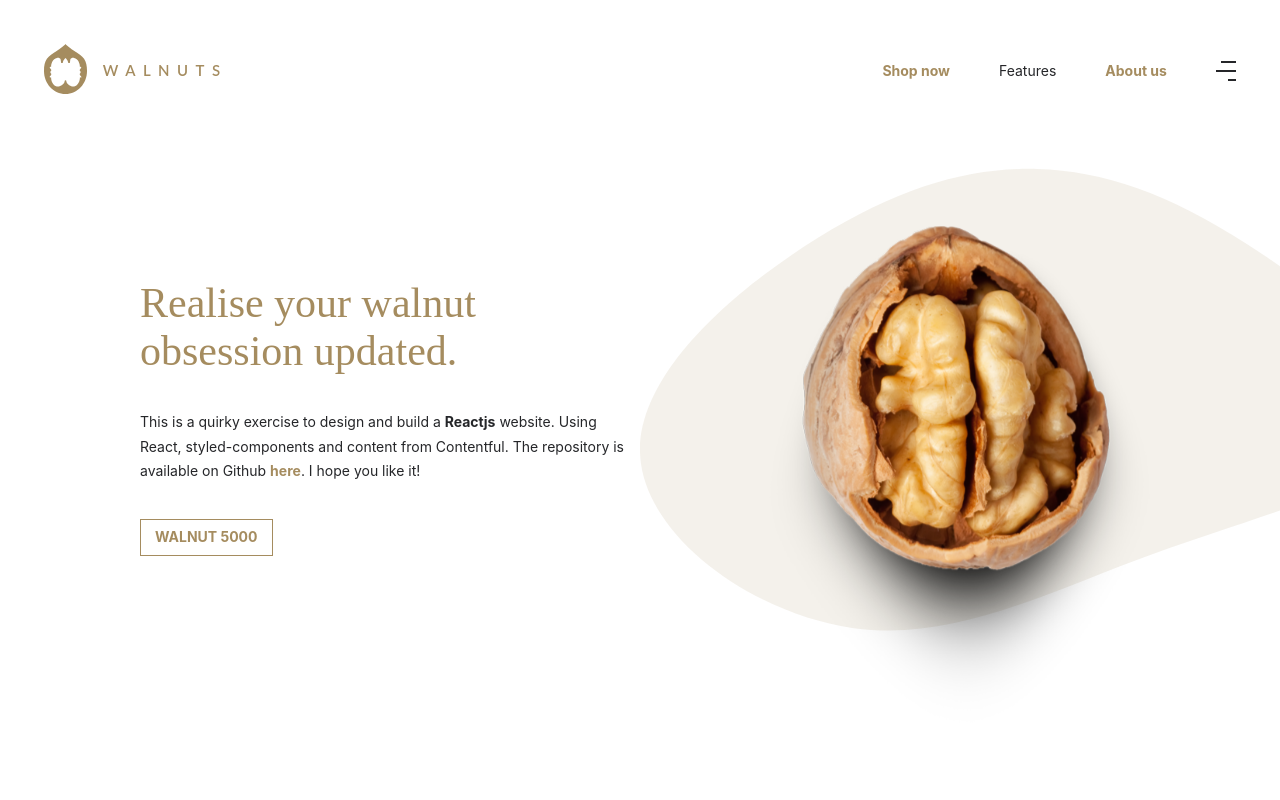
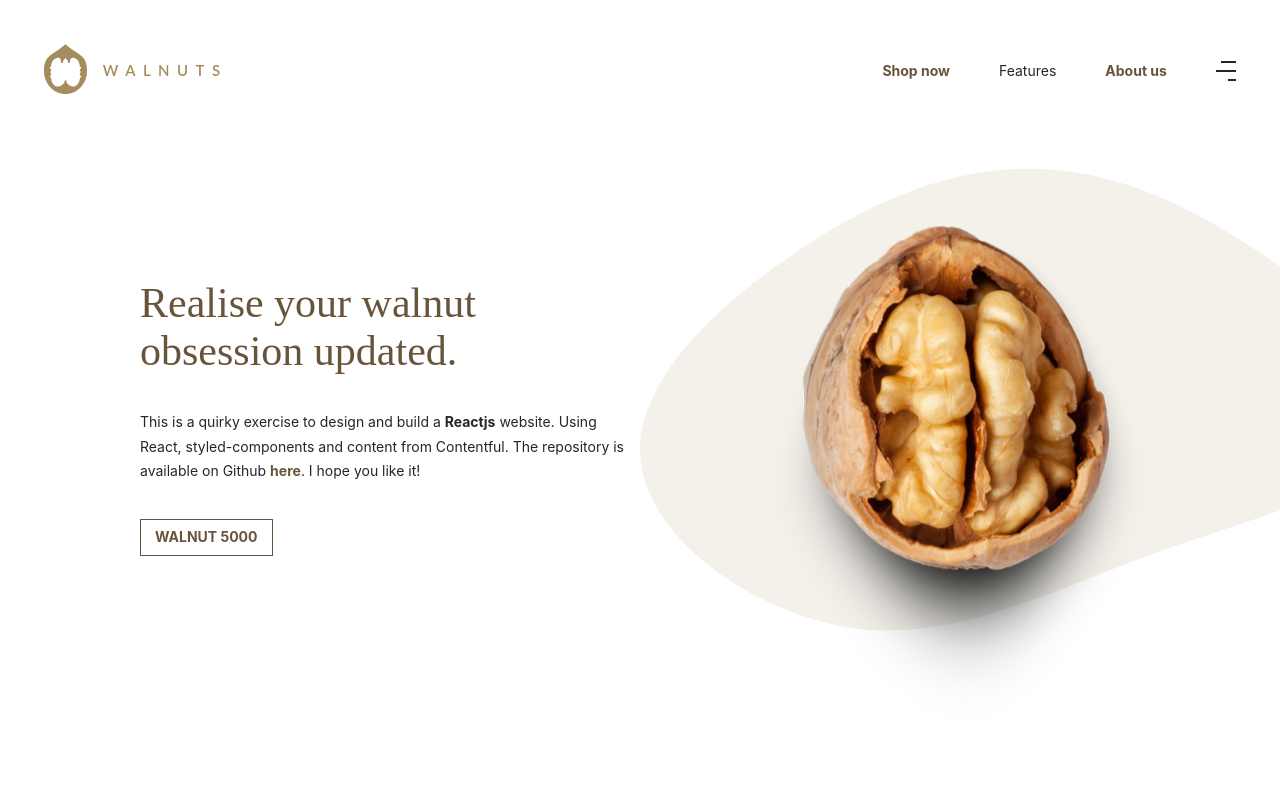
Before and after one commit to kylewetton/walnuts, a React (Create React App) app: page / in a window 1280 px wide. Shown: the top 800 px of the page. Built offline with nearby package versions, Linux system fonts and the light colour scheme.

Commit message:
Update color for a11y

```diff
--- a/src/App.css
+++ b/src/App.css
@@ -20,7 +20,7 @@ body, html {
 
 h1, h2, h3, h4, h5, h6 {
   font-family: 'Times New Roman', Times, serif;
-  color: #A58C5F;
+  color: #68543B;
   font-size: 3em;
   font-weight: normal;
   margin-bottom: 2.5rem;
@@ -31,7 +31,7 @@ h2 {
 
 a {
   text-decoration: none;
-  color: #A58C5F;
+  color: #68543B;
   font-weight: bold;
 }
 
--- a/src/theme.js
+++ b/src/theme.js
@@ -1,5 +1,5 @@
 const theme = {
-    colorBrand : "#A58C5F",
+    colorBrand : "#68543B",
     colorBlack : "#252629"
 }
 
```
